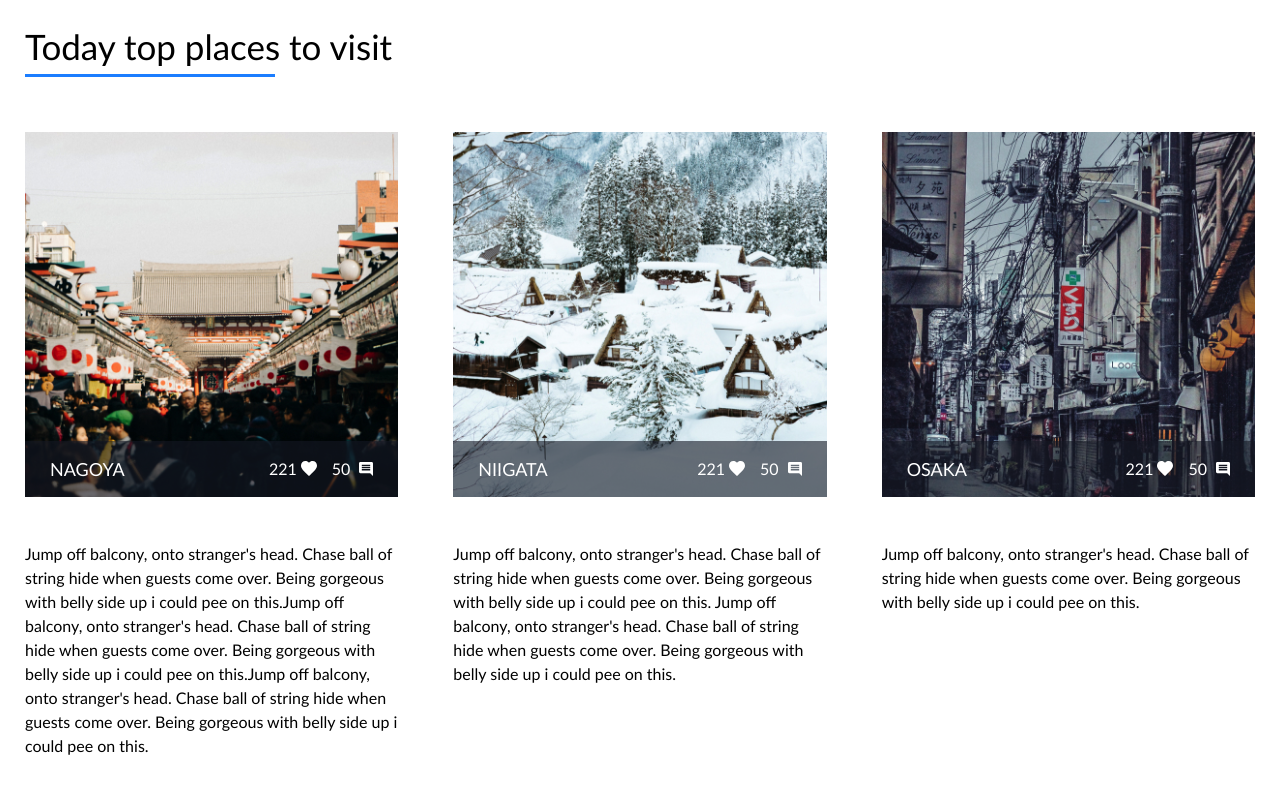
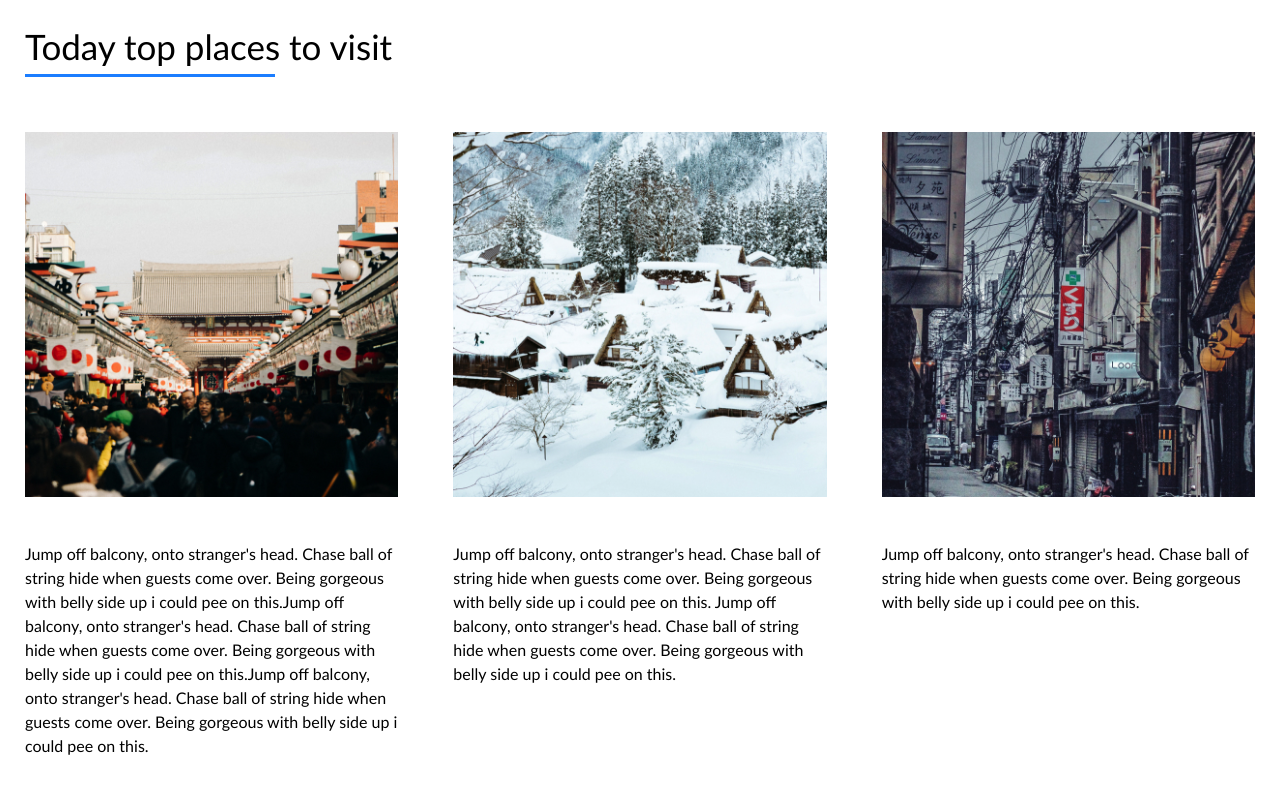
Before and after one commit to andrewbaluev/odijo-landing-page, a plain HTML site: page index.html in a window 1280 px wide. Shown: the part 3060-3845 px from the top of the page. Drawn offline with Linux system fonts and the light colour scheme.

Commit message:
hover cards stats

```diff
--- a/css/main.css
+++ b/css/main.css
@@ -474,21 +474,27 @@ img {
  }
 
 .top__card-pic {
+    overflow: hidden;
     position: relative;
     margin-bottom: 45px;
  }
 
+ .top__card-pic:hover .top__card-stats {
+    bottom: 0;
+ }
+
 .top__card-stats {
+    padding: 16px 25px;
     display: flex;
     flex-wrap: wrap;
     align-items: center;
     justify-content: flex-end;
     position: absolute;
-    bottom: 0;
+    bottom: -56px;
     left: 0;
     width: 100%;
     background: rgba(21, 24, 36, 0.6);
-    padding: 16px 25px;
+    transition: bottom .3s ease;
 }
 
 .top__card-title {
```
Also changed, not shown: 1 other file.
